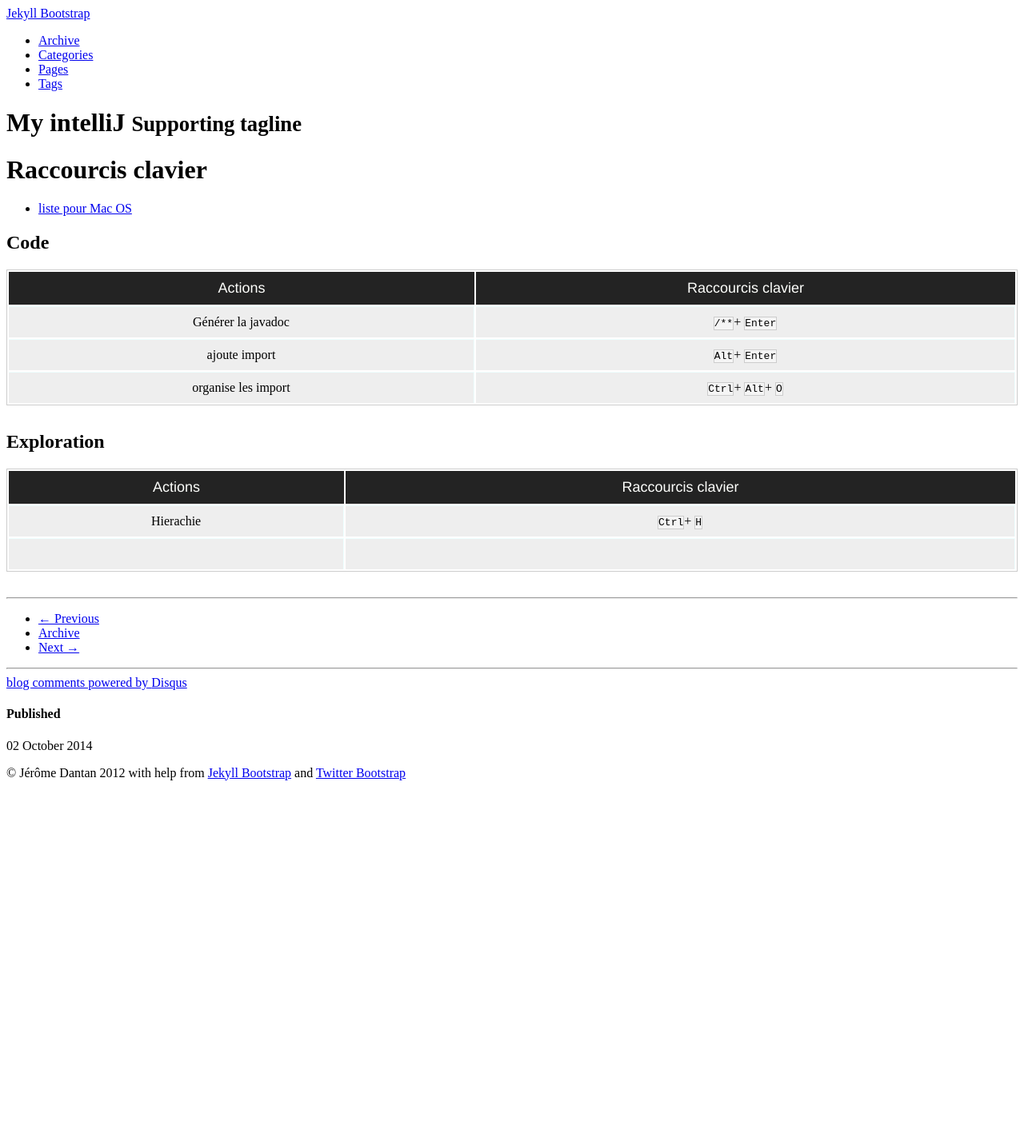
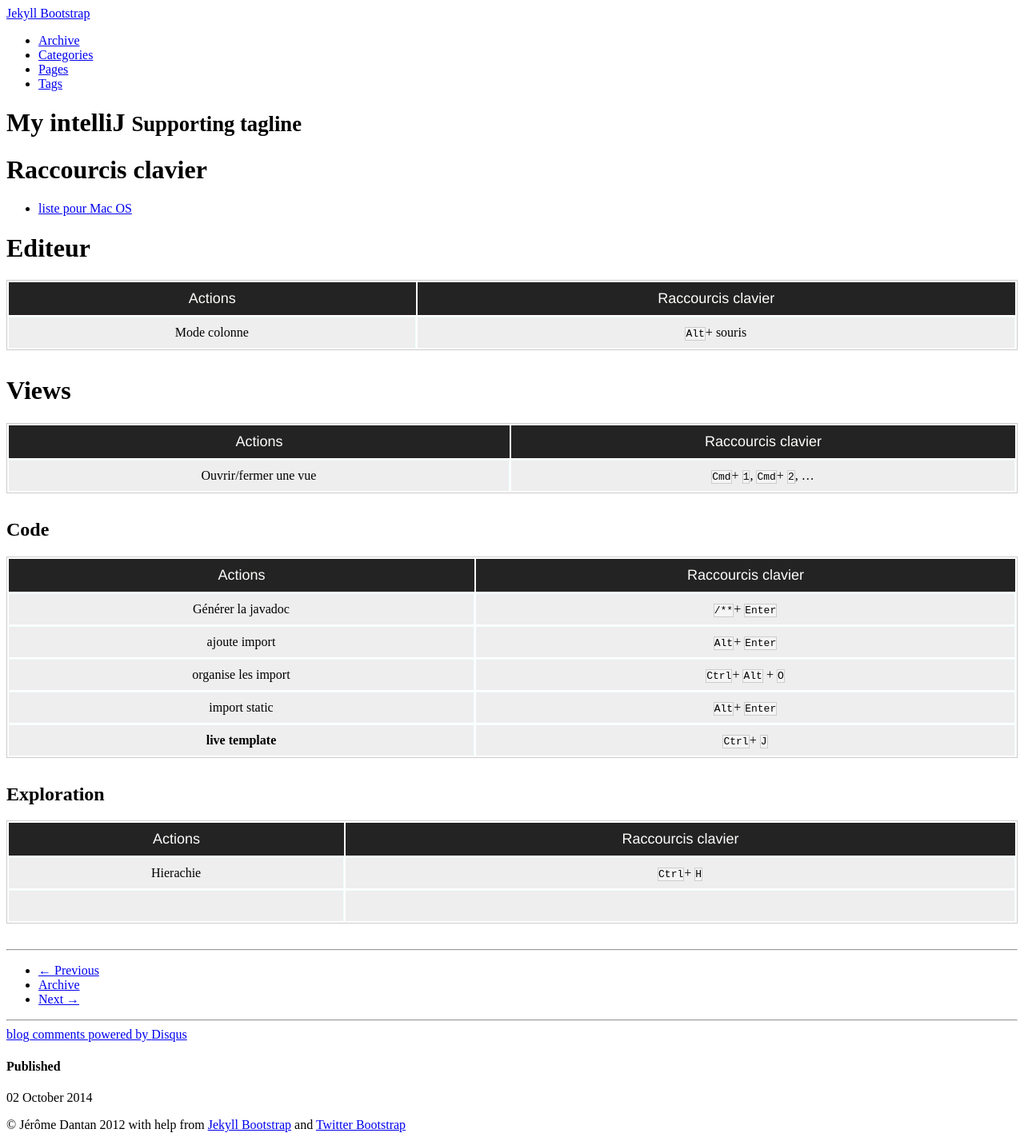
Before and after one commit to jidify/jidify.github.io, a Jekyll site: the page built from _posts/2014-10-02-my-intellij.md, in a window 1280 px wide. Shown: the whole page at 80% size. Built offline with Jekyll 4.4.1, drawn with Linux system fonts in a browser that asks for light colours; comment, search, counter and statistics services are not loaded; before the commit the page ends 992 px from its top, so only the background shows below that.

Commit message:
update posts on intellij & git

```diff
--- a/_posts/2014-10-02-my-intellij.md
+++ b/_posts/2014-10-02-my-intellij.md
@@ -11,13 +11,30 @@ tags: []
 
   - [liste pour Mac OS](http://www.jetbrains.com/idea/docs/IntelliJIDEA_ReferenceCard_Mac.pdf)
 
+#Editeur
+
+| Actions                | Raccourcis clavier    |
+|:----------------------:| :-------------------: |
+| Mode colonne           | `Alt`+ souris         |
+
+
+
+#Views
+
+| Actions                | Raccourcis clavier                |
+|:-------------------:   | :-------------------------------: |
+| Ouvrir/fermer une vue  | `Cmd`+ `1`, `Cmd`+ `2`, ...       |
+
+
 ##Code
 
 | Actions             | Raccourcis clavier    |
 |:-------------------:| :-------------------: |
 | Générer la javadoc  | `/**`+ `Enter`        |
 | ajoute import       | `Alt`+ `Enter`        |
-| organise les import | `Ctrl`+ `Alt`+ `O`    |
+| organise les import | `Ctrl`+ `Alt` + `O`   |
+| import static       | `Alt`+ `Enter`        |
+| **live template**   | `Ctrl`+ `J`           |
 
 
 ##Exploration
```
Also changed, not shown: _posts/2014-09-17-git---tips--tricks.md (+1 -1 lines).
